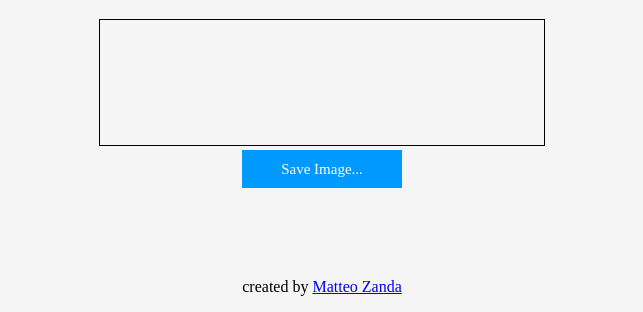
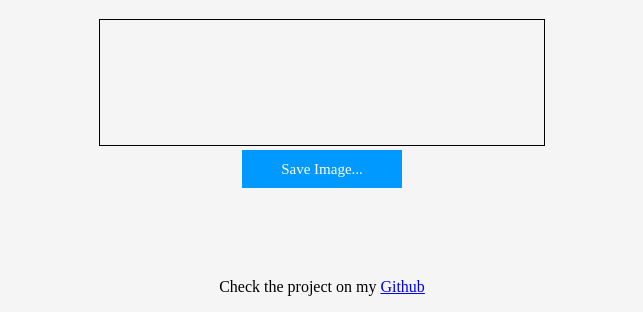
Before and after one commit to gand988/CTHCBedgeGenerator, a plain HTML site: page index.html in a window 1280 px wide. Shown: the part 654-966 px from the top of the page, without its empty margins (318-961 px from the left). Drawn offline with nearby package versions, Linux system fonts and the light colour scheme.

Commit message:
Update index.html
different footer link

```diff
--- a/index.html
+++ b/index.html
@@ -65,7 +65,7 @@
       <a id="saveImage" class="button-Style">Save Image...</a>
     </div>
 
-    <p class="credit">created by <a href="https://gand988.github.io/portfolio/">Matteo Zanda</a></p>
+    <p class="credit">Check the project on my <a href="https://github.com/gand988">Github</a></p>
     <script src="js/script.js" charset="utf-8"></script>
     <script src="https://code.jquery.com/jquery-3.2.1.min.js" charset="utf-8"></script>
 
```
